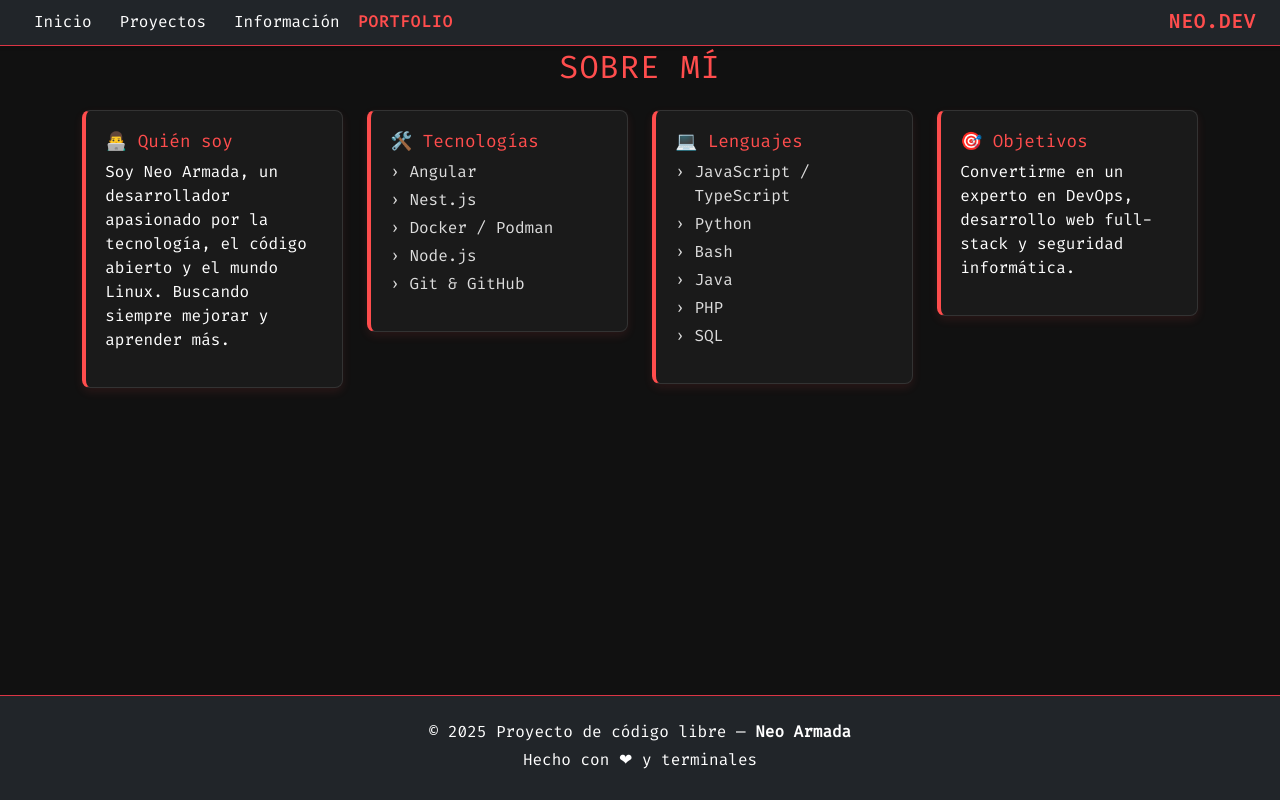
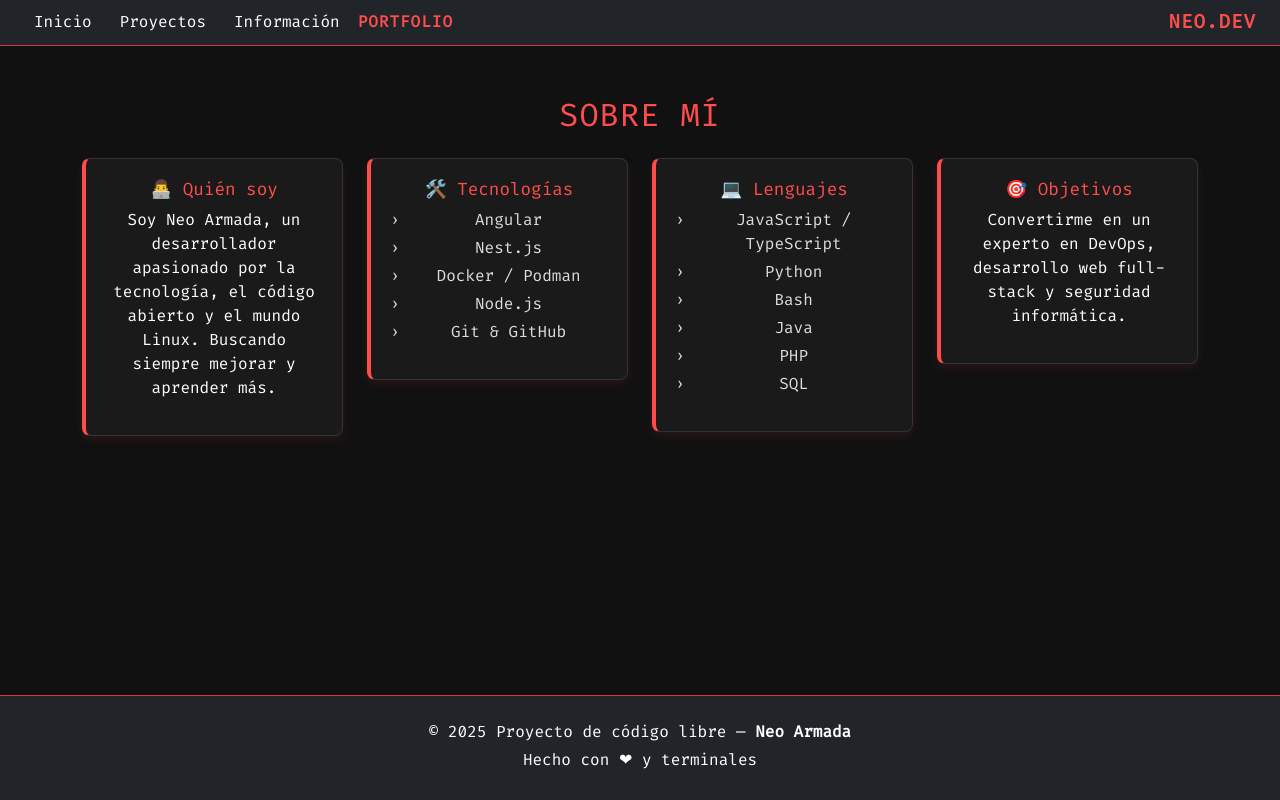
Before and after one commit to Neoarmadam/Portfolio, an Angular app in the folder portfolio_personal/: page / in a window 1280 px wide. Built offline with nearby package versions, Linux system fonts and the light colour scheme.

Commit message:
Mejoras header
Se ha reajustado los componentes para que no esten pegados al header.

```diff
--- a/portfolio_personal/src/app/inicio/inicio.component.html
+++ b/portfolio_personal/src/app/inicio/inicio.component.html
@@ -1,4 +1,4 @@
-<section class="container my-5">
+<section class="container text-center mt-5 pt-5">
     <h2 class="section-title text-center mb-4">Sobre mí</h2>
     <div class="row g-4">
       <div class="col-md-6 col-lg-3">
--- a/portfolio_personal/src/app/proyectos/proyectos.component.html
+++ b/portfolio_personal/src/app/proyectos/proyectos.component.html
@@ -1,4 +1,4 @@
-<section class="container my-5">
+<section class="container text-center mt-5 pt-5">
     <h2 class="section-title text-center mb-4">Proyectos destacados</h2>
     <div class="row g-4">
       @for (proyecto of proyectos; track proyecto.id) {
```
